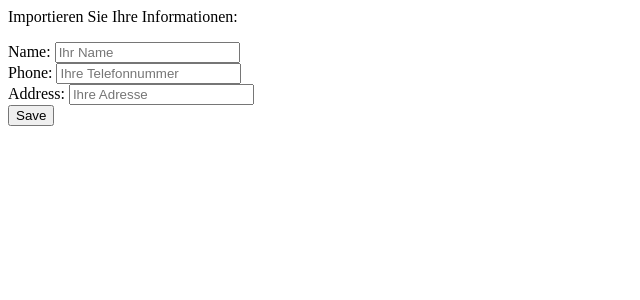
After one commit to Leer002/Core, a Django app: page /cart/checkout/ in a window 1280 px wide. The commit adds this page. Shown: the top 300 px of the page, without its empty margins (0-640 px from the left). Run offline with Django 4.2, Linux system fonts and the light colour scheme.

Commit message:
Checkout + infos

```diff
--- a/book/templates/book/base.html
+++ b/book/templates/book/base.html
@@ -17,6 +17,7 @@
                 <a href="{% url 'login' %}">Login</a>
                 <a href="{% url 'register' %}">Register</a>
             {% endif %}
+            <a href={% url 'infos' %}>cart</a>
         </div>
         <div>
             <p>Die Anzahl in deinem Cart: {{total_quantity}}</p>
--- a/cart/models.py
+++ b/cart/models.py
@@ -12,5 +12,7 @@ class CartItem(models.Model):
     def __str__(self):
         return f'{self.quantity} x {self.movie.movie_name}'
 
-    def __len__(self):
-        return self.quantity
+class UserInfo(models.Model):
+    user = models.OneToOneField(User, on_delete=models.CASCADE)
+    address = models.CharField(max_length=255)
+    phone_number = models.CharField(max_length=20)
--- a/cart/templates/cart/cart.html
+++ b/cart/templates/cart/cart.html
@@ -37,6 +37,9 @@
 
     <a href="{% url 'home' %}">Continue Shopping</a>
 
+    <div>
+        <a href="{% url 'checkout' %}">Ckeckout</a>
+    </div>
 </body>
 
 </html>
--- /dev/null
+++ b/cart/templates/cart/checkout.html
@@ -0,0 +1,18 @@
+<p>Importieren Sie Ihre Informationen:</p>
+
+<form action="{% url 'infos' %}" method="post">
+    {% csrf_token %}
+    <div>
+        <label for="name">Name:</label>
+        <input type="text" id="name" name="name" placeholder="Ihr Name" required />
+    </div>
+    <div>
+        <label for="phone">Phone:</label>
+        <input type="tel" id="phone" name="phone" placeholder="Ihre Telefonnummer" required />
+    </div>
+    <div>
+        <label for="address">Address:</label>
+        <input type="text" id="address" name="address" placeholder="Ihre Adresse" required />
+    </div>
+    <button type="submit">Save</button>
+</form>
--- a/cart/urls.py
+++ b/cart/urls.py
@@ -1,9 +1,11 @@
 from django.urls import path
 
-from .views import CartItemAddView, CartItemRemoveView, CartItemView
+from .views import CartItemAddView, CartItemRemoveView, CartItemView, InfosView, CheckOut
 
 urlpatterns = [
     path('cart/', CartItemView.as_view(), name="cart-view"),
     path('cart/add/<int:movie_id>/', CartItemAddView.as_view(), name="cart-add"),
-    path('cart/remove/<int:movie_id>/', CartItemRemoveView.as_view(), name="cart-remove")
+    path('cart/remove/<int:movie_id>/', CartItemRemoveView.as_view(), name="cart-remove"),
+    path('cart/checkout/', CheckOut.as_view(), name="checkout"),
+    path('cart/checkout/infos/', InfosView.as_view(), name="infos")
 ]
--- a/cart/views.py
+++ b/cart/views.py
@@ -2,7 +2,7 @@ from django.shortcuts import render, redirect
 from django.shortcuts import get_object_or_404
 from django.views import View
 
-from .models import CartItem
+from .models import UserInfo
 
 from book.models import Movie
 
@@ -53,3 +53,75 @@ class CartItemRemoveView(View):
 
         request.session['cart'] = cart
         return redirect("cart-view")
+
+
+class CheckOut(View):
+    def get(self, request):
+        cart = request.session.get("cart")
+        user = request.session.get("user", "")
+        address = request.session.get("address", "")
+        phone_number = request.session.get("phone_number", "")
+
+        return render(request, "cart/checkout.html", {
+            "cart": cart,
+            "user": user,
+            "address": address,
+            "phone_number": phone_number
+        })
+    def post(self, request):
+        user = request.POST.get("user")
+        address = request.POST.get("address")
+        phone_number = request.POST.get("phone_number")
+        cart = request.session.get("cart")
+
+
+        user_instance = request.user
+
+        user_info, created = UserInfo.objects.get_or_create(user=user_instance)
+        user_info.address = address
+        user_info.phone_number = phone_number
+        user_info.save()
+
+        return render(request, "cart/checkout.html", {
+            "user": user,
+            "address": address,
+            "phone_number": phone_number,
+            "cart": cart,
+            "status": "Successful"
+        })
+
+
+class InfosView(View):
+    def get(self, request):
+        user_info = UserInfo.objects.filter(user=request.user).first()
+
+        name = request.user.username
+        phone = user_info.phone_number if user_info else ''
+        address = user_info.address if user_info else ''
+
+        return render(request, 'cart/infos.html', {
+            'name': name,
+            'phone': phone,
+            'address': address,
+            'status': 'Please enter your information.' if not phone else ''
+        })
+
+    def post(self, request):
+        name = request.POST.get('name')
+        phone = request.POST.get('phone')
+        address = request.POST.get('address')
+
+
+        user_info, created = UserInfo.objects.get_or_create(user=request.user)
+
+
+        user_info.phone_number = phone
+        user_info.address = address
+        user_info.save()
+
+        return render(request, "cart/infos.html", {
+            "name": name,
+            "phone": phone,
+            "address": address,
+            "status": "Successful"
+        })
```
Also changed, not shown: cart/templates/cart/infos.html (added, +13 -0 lines), cart/migrations/0002_userinfo.py (added).
